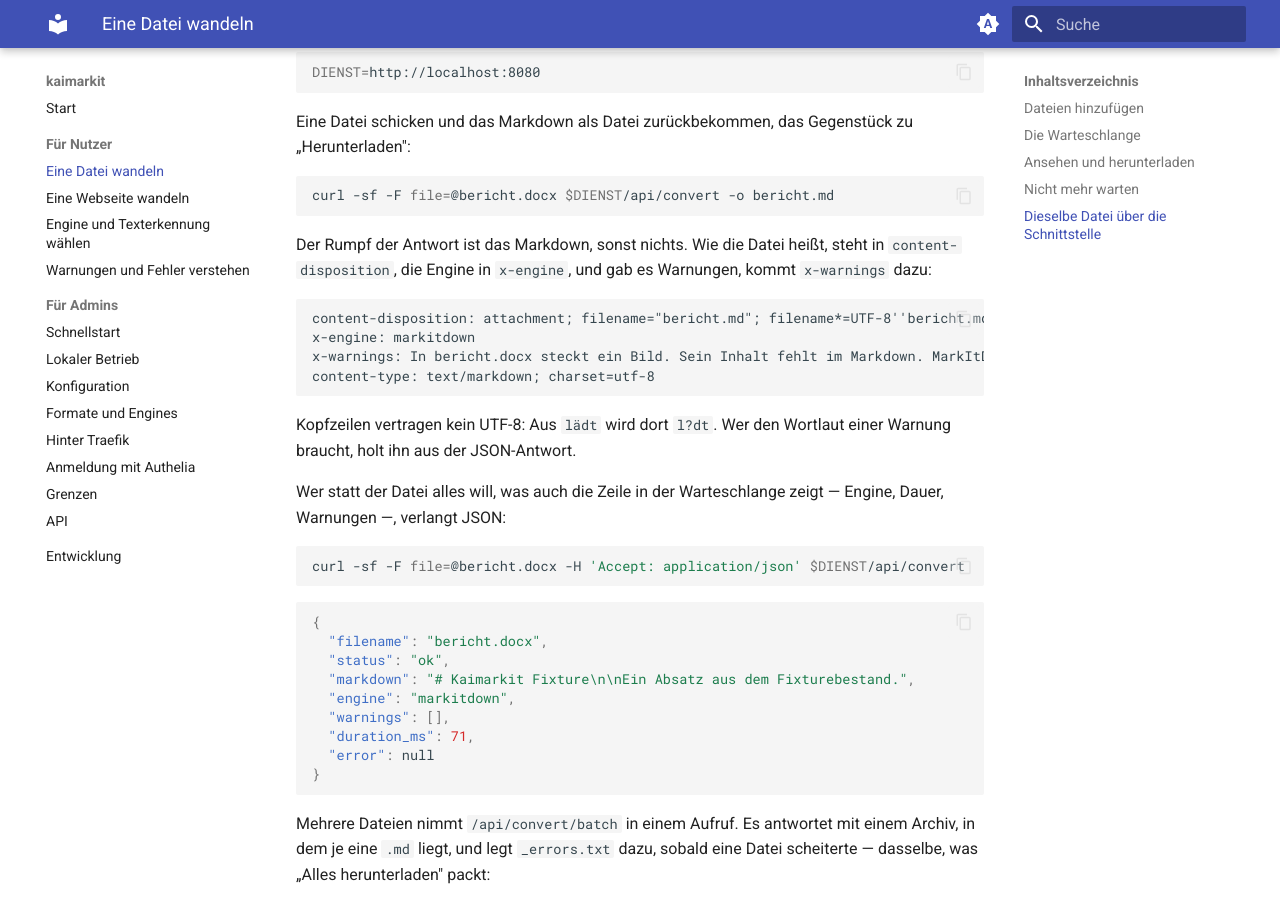
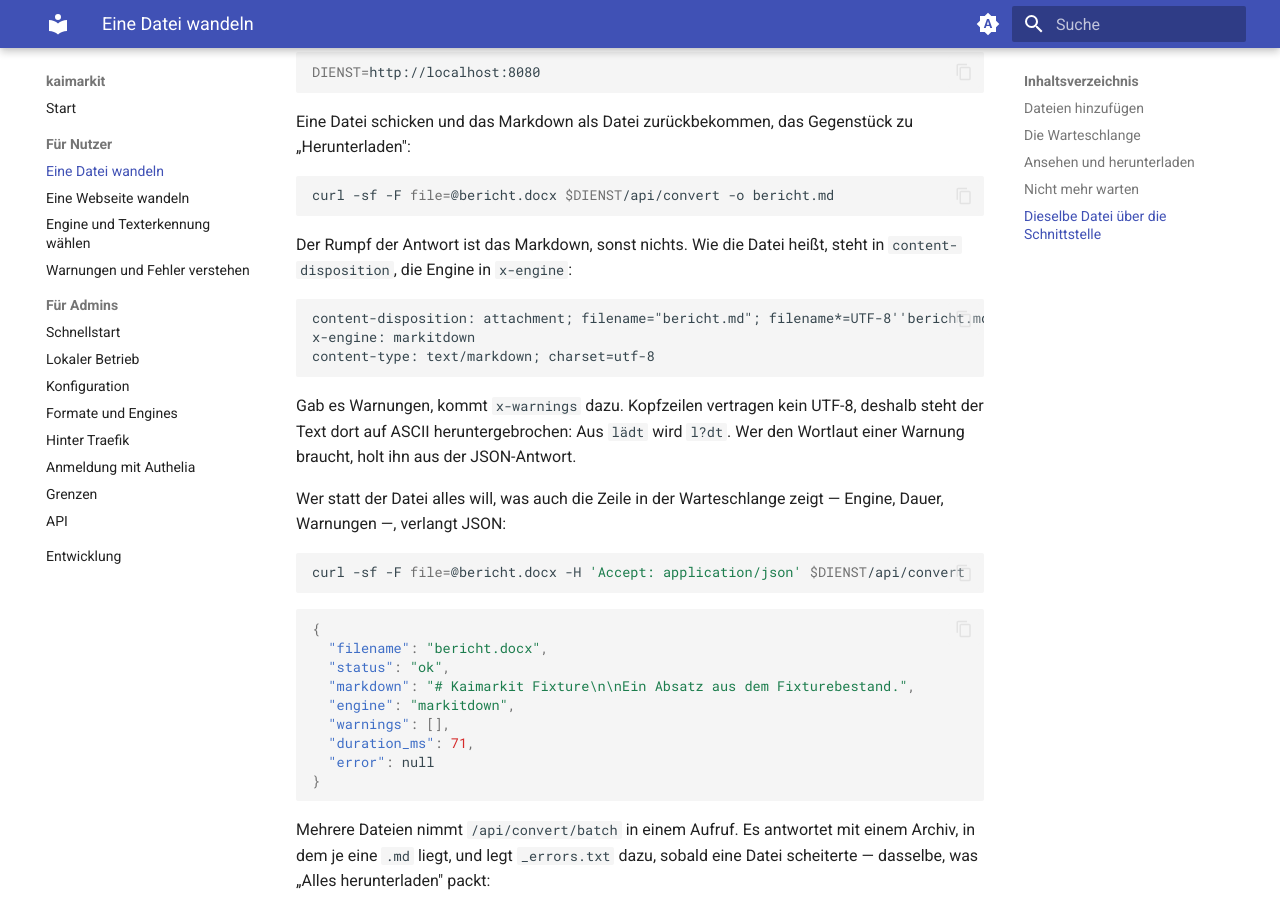
Before and after one commit to 0x2e6b6169/kaimarkit, an MkDocs documentation site: the page built from docs/nutzer/dateien-wandeln.md, in a window 1280 px wide and 900 px high, scrolled down 2161 px. Built offline with MkDocs 1.6.1 and Material for MkDocs 9.7.7, drawn with Linux system fonts in a browser that asks for light colours; the version menu is left out.

````diff
--- a/docs/nutzer/dateien-wandeln.md
+++ b/docs/nutzer/dateien-wandeln.md
@@ -103,18 +103,17 @@
 ```
 
 Der Rumpf der Antwort ist das Markdown, sonst nichts. Wie die Datei heißt, steht in
-`content-disposition`, die Engine in `x-engine`, und gab es Warnungen, kommt
-`x-warnings` dazu:
+`content-disposition`, die Engine in `x-engine`:
 
 ```text
 content-disposition: attachment; filename="bericht.md"; filename*=UTF-8''bericht.md
 x-engine: markitdown
-x-warnings: In bericht.docx steckt ein Bild. Sein Inhalt fehlt im Markdown. MarkItDown liest keinen Text aus Bildern. Wer ihn braucht, speichert das Dokument als PDF und l?dt es mit der Engine docling und eingeschalteter Texterkennung erneut hoch.
 content-type: text/markdown; charset=utf-8
 ```
 
-Kopfzeilen vertragen kein UTF-8: Aus `lädt` wird dort `l?dt`. Wer den Wortlaut einer
-Warnung braucht, holt ihn aus der JSON-Antwort.
+Gab es Warnungen, kommt `x-warnings` dazu. Kopfzeilen vertragen kein UTF-8, deshalb
+steht der Text dort auf ASCII heruntergebrochen: Aus `lädt` wird `l?dt`. Wer den
+Wortlaut einer Warnung braucht, holt ihn aus der JSON-Antwort.
 
 Wer statt der Datei alles will, was auch die Zeile in der Warteschlange zeigt —
 Engine, Dauer, Warnungen —, verlangt JSON:
````
